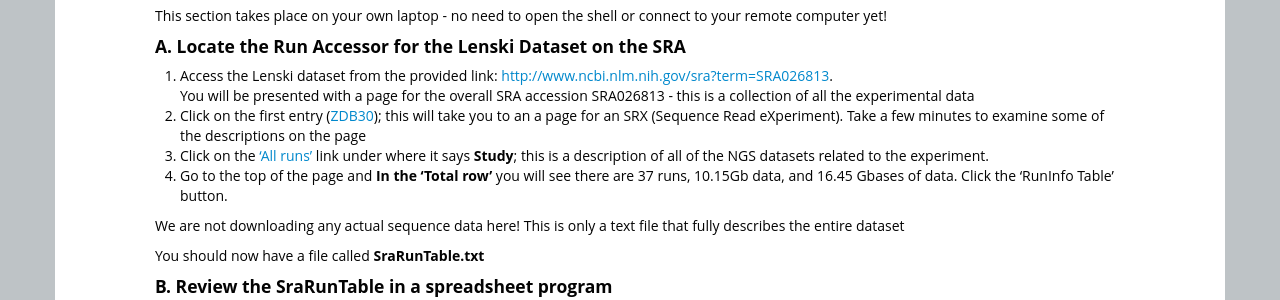
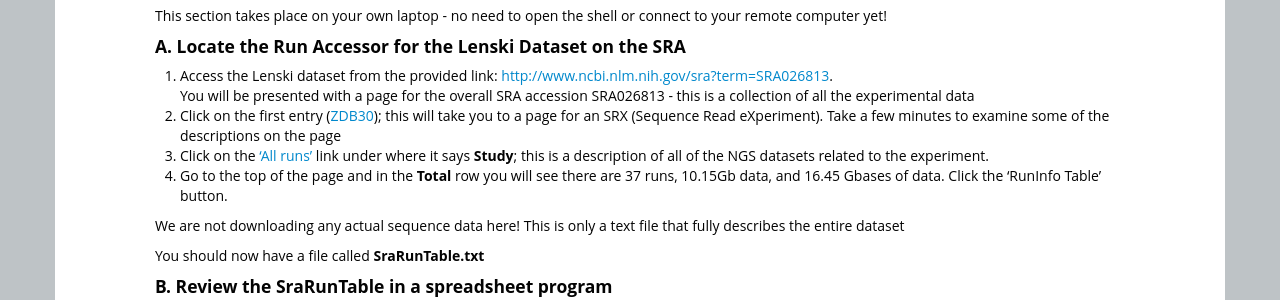
Before and after one commit to datacarpentry/DEPRECATED-introduction-genomics, a Jekyll site: the page built from 02-examining-sra-runtable.md, in a window 1280 px wide. Shown: the part 545-845 px from the top of the page. Built offline with Jekyll 4.4.1, drawn with Linux system fonts in a browser that asks for light colours; nearby versions of some CDN libraries; library files that are not in the unit come from our copies; Markdown is read by kramdown in place of the engine named in the settings.

Commit message:
Fix notation for consistency.

```diff
--- a/02-examining-sra-runtable.md
+++ b/02-examining-sra-runtable.md
@@ -23,9 +23,9 @@ This section takes place on your own laptop - no need to open the shell or conne
 
 1. Access the Lenski dataset from the provided link: [http://www.ncbi.nlm.nih.gov/sra?term=SRA026813](http://www.ncbi.nlm.nih.gov/sra?term=SRA026813).
 You will be presented with a page for the overall SRA accession SRA026813 - this is a collection of all the experimental data
-2. Click on the first entry ([ZDB30](http://www.ncbi.nlm.nih.gov/sra/SRX040669%5Baccn%5D)); this will take you to an a page for an SRX (Sequence Read eXperiment). Take a few minutes to examine some of the descriptions on the page
+2. Click on the first entry ([ZDB30](http://www.ncbi.nlm.nih.gov/sra/SRX040669%5Baccn%5D)); this will take you to a page for an SRX (Sequence Read eXperiment). Take a few minutes to examine some of the descriptions on the page
 3. Click on the ['All runs'](http://www.ncbi.nlm.nih.gov/Traces/study/?acc=SRP004752) link under where it says **Study**; this is a description of all of the NGS datasets related to the experiment.
-4. Go to the top of the page and **In the 'Total row'** you will see there are 37 runs, 10.15Gb data, and 16.45 Gbases of data. Click the 'RunInfo Table' button.
+4. Go to the top of the page and in the **Total** row you will see there are 37 runs, 10.15Gb data, and 16.45 Gbases of data. Click the 'RunInfo Table' button.
 
 We are not downloading any actual sequence data here! This is only a text file that fully describes the entire dataset
 
```
